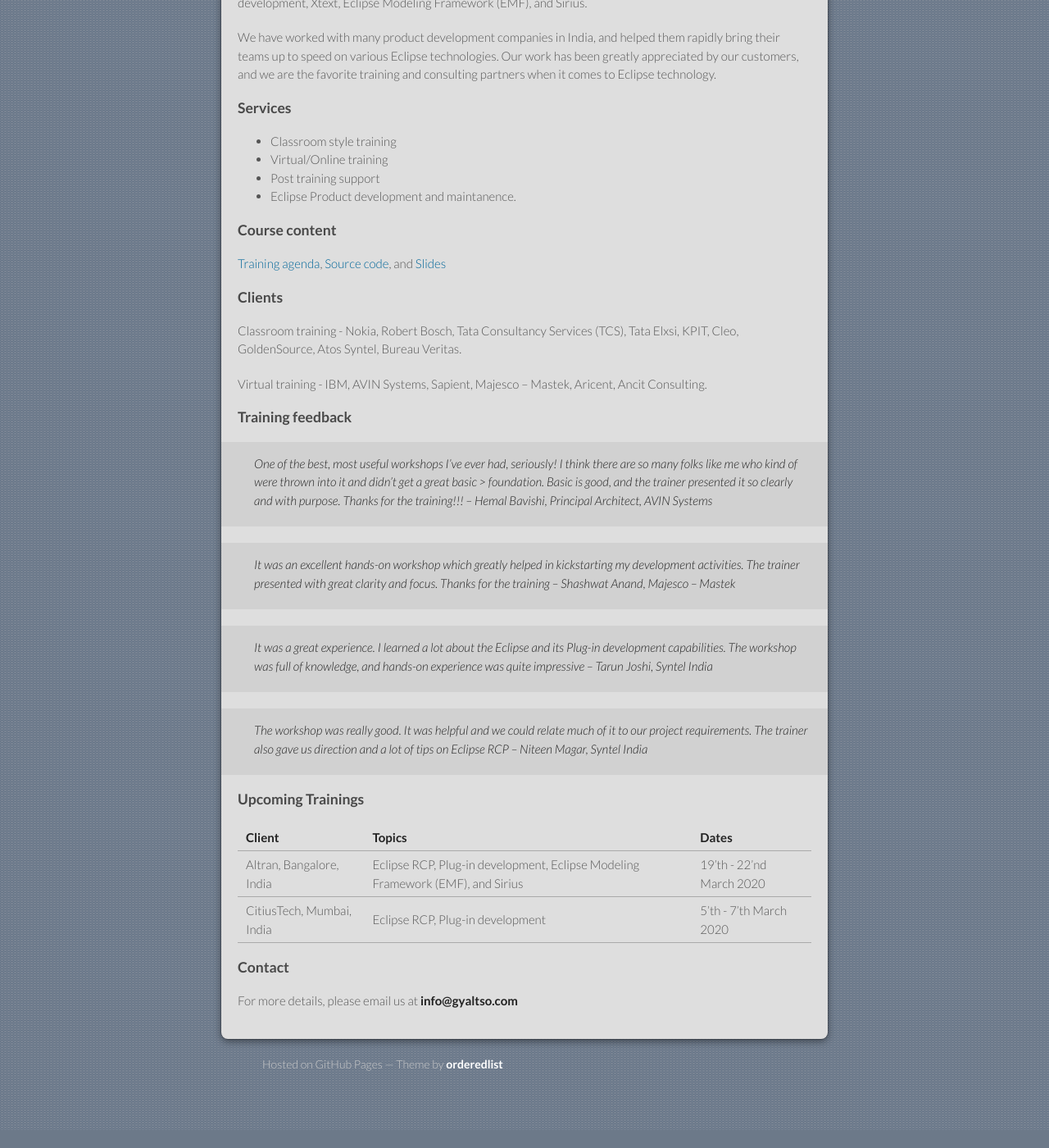
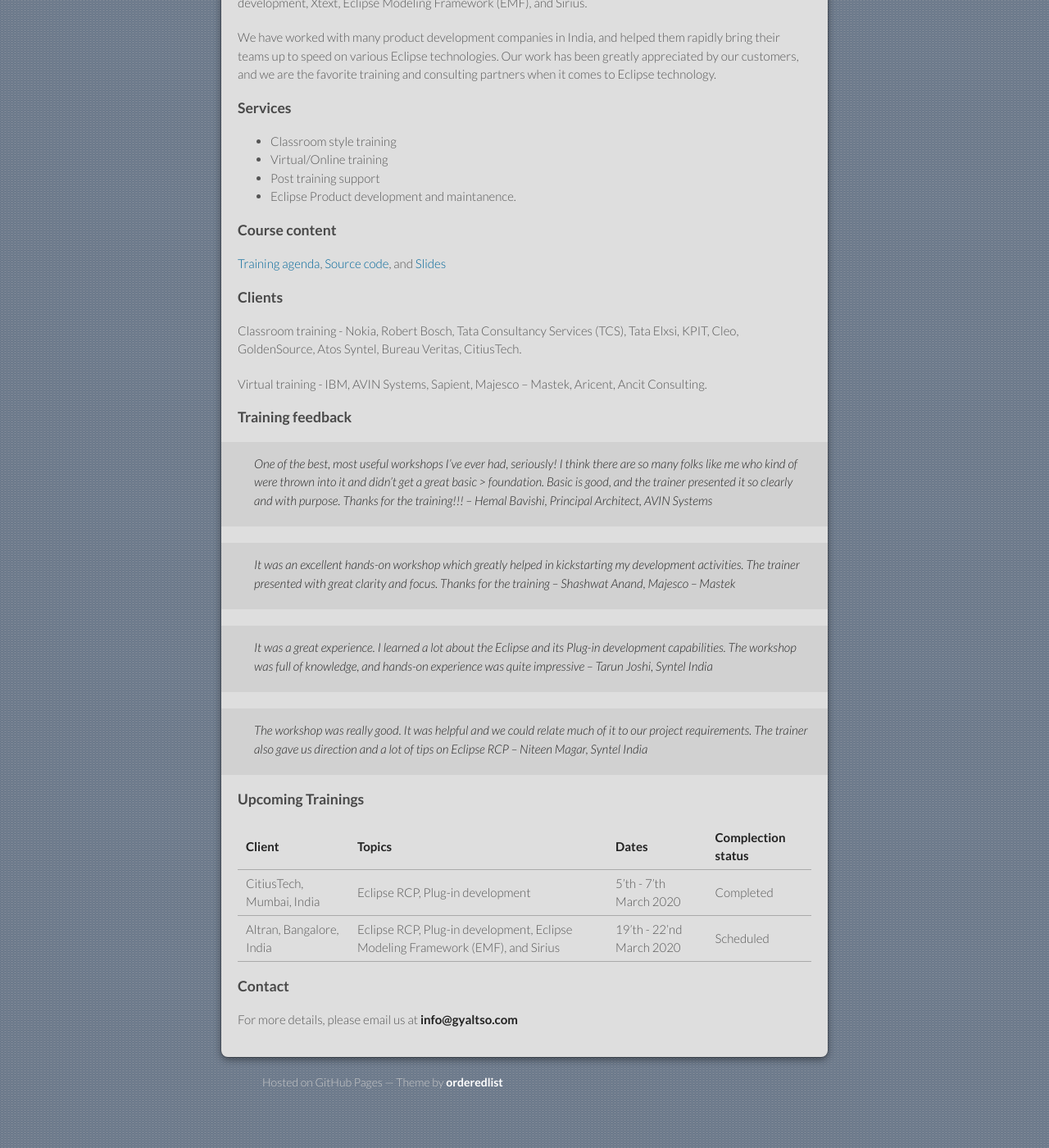
Before and after one commit to gyaltso/gyaltso.github.com, a Jekyll site: the page built from index.md, in a window 1280 px wide and 1400 px high, scrolled down 238 px. Shown: the whole window at 82% size. Built offline with Jekyll 4.4.1, drawn with Linux system fonts in a browser that asks for light colours; our own code applies the rules of GitHub Pages for plain Markdown files; before the commit the page ends 1616 px from its top, so only the background shows below that.

Commit message:
Added completion status to the upcoming trainings section Added CitiusTech in the client list

```diff
--- a/index.md
+++ b/index.md
@@ -17,7 +17,7 @@ We have worked with many product development companies in India, and helped them
 
 ### Clients
 
-Classroom training - Nokia, Robert Bosch, Tata Consultancy Services (TCS), Tata Elxsi, KPIT, Cleo, GoldenSource, Atos Syntel, Bureau Veritas.
+Classroom training - Nokia, Robert Bosch, Tata Consultancy Services (TCS), Tata Elxsi, KPIT, Cleo, GoldenSource, Atos Syntel, Bureau Veritas, CitiusTech.
 
 Virtual training - IBM, AVIN Systems, Sapient, Majesco – Mastek, Aricent, Ancit Consulting.
 
@@ -35,10 +35,10 @@ Virtual training - IBM, AVIN Systems, Sapient, Majesco – Mastek, Aricent, Anci
 
 ### Upcoming Trainings
 
-| Client                    | Topics                                                                         | Dates                    |
-| :------------------------ | :----------------------------------------------------------------------------- | :----------------------- |
-| Altran, Bangalore, India  | Eclipse RCP, Plug-in development, Eclipse Modeling Framework (EMF), and Sirius | 19'th - 22'nd March 2020 |
-| CitiusTech, Mumbai, India | Eclipse RCP, Plug-in development                                               | 5'th - 7'th March 2020   |
+| Client                    | Topics                                                                         | Dates                    | Complection status |
+| :------------------------ | :----------------------------------------------------------------------------- | :----------------------- | :----------------- |
+| CitiusTech, Mumbai, India | Eclipse RCP, Plug-in development                                               | 5'th - 7'th March 2020   | Completed          |
+| Altran, Bangalore, India  | Eclipse RCP, Plug-in development, Eclipse Modeling Framework (EMF), and Sirius | 19'th - 22'nd March 2020 | Scheduled          |
 
 ### Contact
 
```
